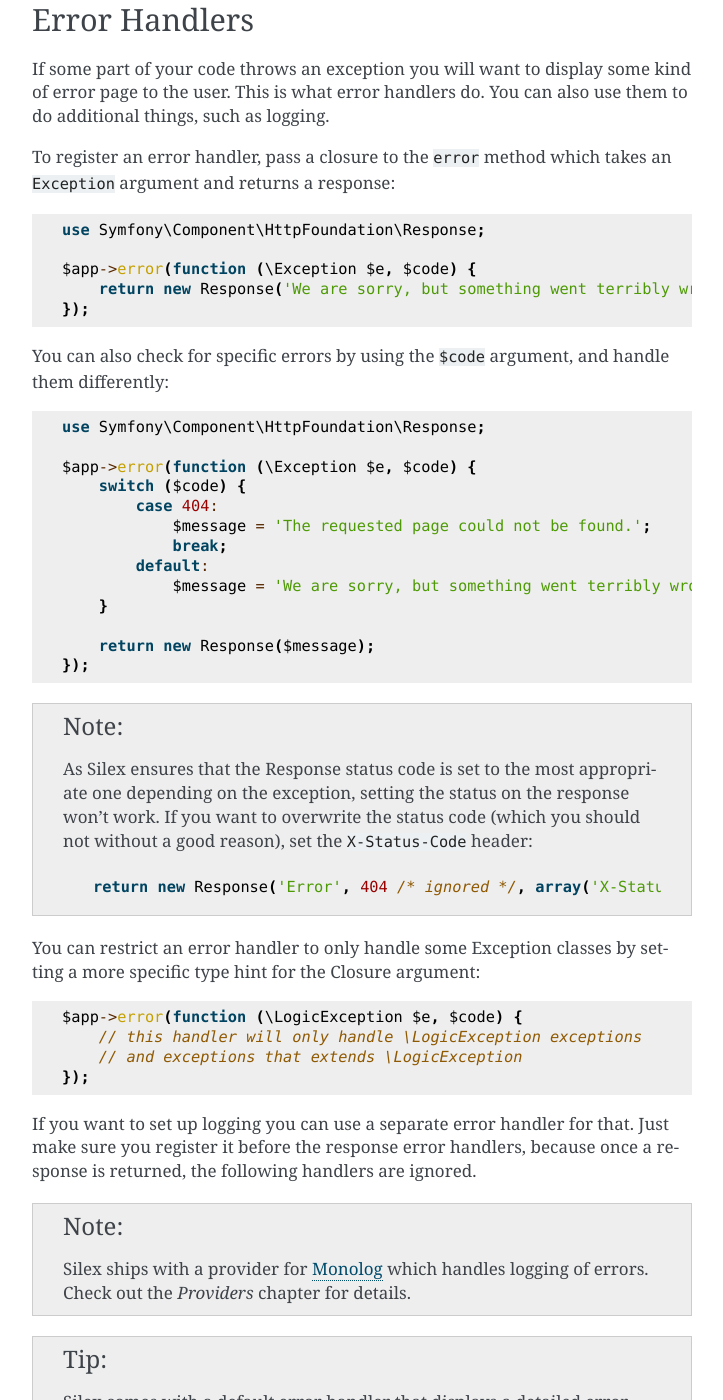
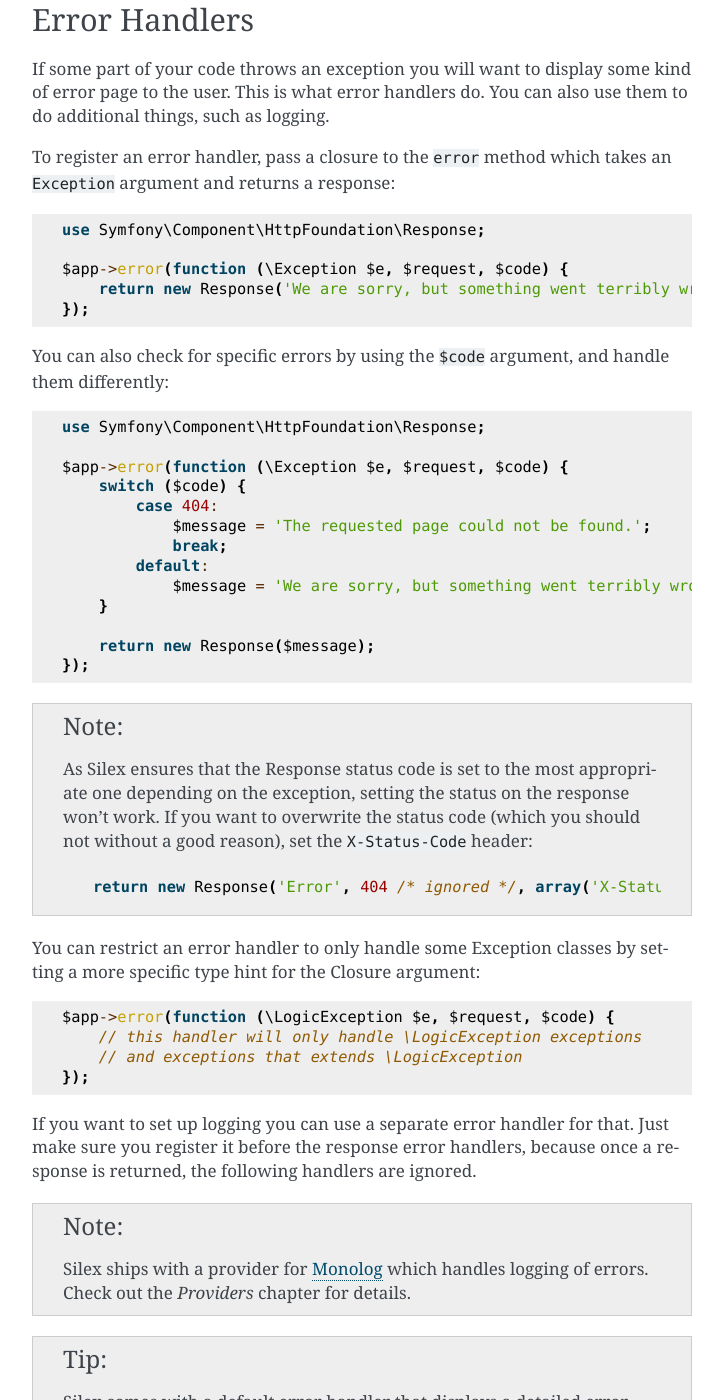
Before and after one commit to silexphp/Silex, a Sphinx documentation site: the page built from doc/usage.rst, in a window 1280 px wide and 1400 px high, scrolled down 10505 px. Shown: the whole window, without its empty margins (388-1111 px from the left). Built offline with Sphinx 7.4.7, drawn with Linux system fonts in a browser that asks for light colours; pages that are not in the unit, such as notebooks, are missing from menus.

Commit message:
Closure in $app->error() takes 3 arguments
see https://github.com/silexphp/Silex/blob/master/src/Silex/ExceptionListenerWrapper.php#L53

```diff
--- a/doc/usage.rst
+++ b/doc/usage.rst
@@ -490,7 +490,7 @@ takes an ``Exception`` argument and returns a response::
 
     use Symfony\Component\HttpFoundation\Response;
 
-    $app->error(function (\Exception $e, $code) {
+    $app->error(function (\Exception $e, $request, $code) {
         return new Response('We are sorry, but something went terribly wrong.');
     });
 
@@ -499,7 +499,7 @@ handle them differently::
 
     use Symfony\Component\HttpFoundation\Response;
 
-    $app->error(function (\Exception $e, $code) {
+    $app->error(function (\Exception $e, $request, $code) {
         switch ($code) {
             case 404:
                 $message = 'The requested page could not be found.';
@@ -523,7 +523,7 @@ handle them differently::
 You can restrict an error handler to only handle some Exception classes by
 setting a more specific type hint for the Closure argument::
 
-    $app->error(function (\LogicException $e, $code) {
+    $app->error(function (\LogicException $e, $request, $code) {
         // this handler will only handle \LogicException exceptions
         // and exceptions that extends \LogicException
     });
@@ -547,7 +547,7 @@ once a response is returned, the following handlers are ignored.
 
         use Symfony\Component\HttpFoundation\Response;
 
-        $app->error(function (\Exception $e, $code) use ($app) {
+        $app->error(function (\Exception $e, $request, $code) use ($app) {
             if ($app['debug']) {
                 return;
             }
```
